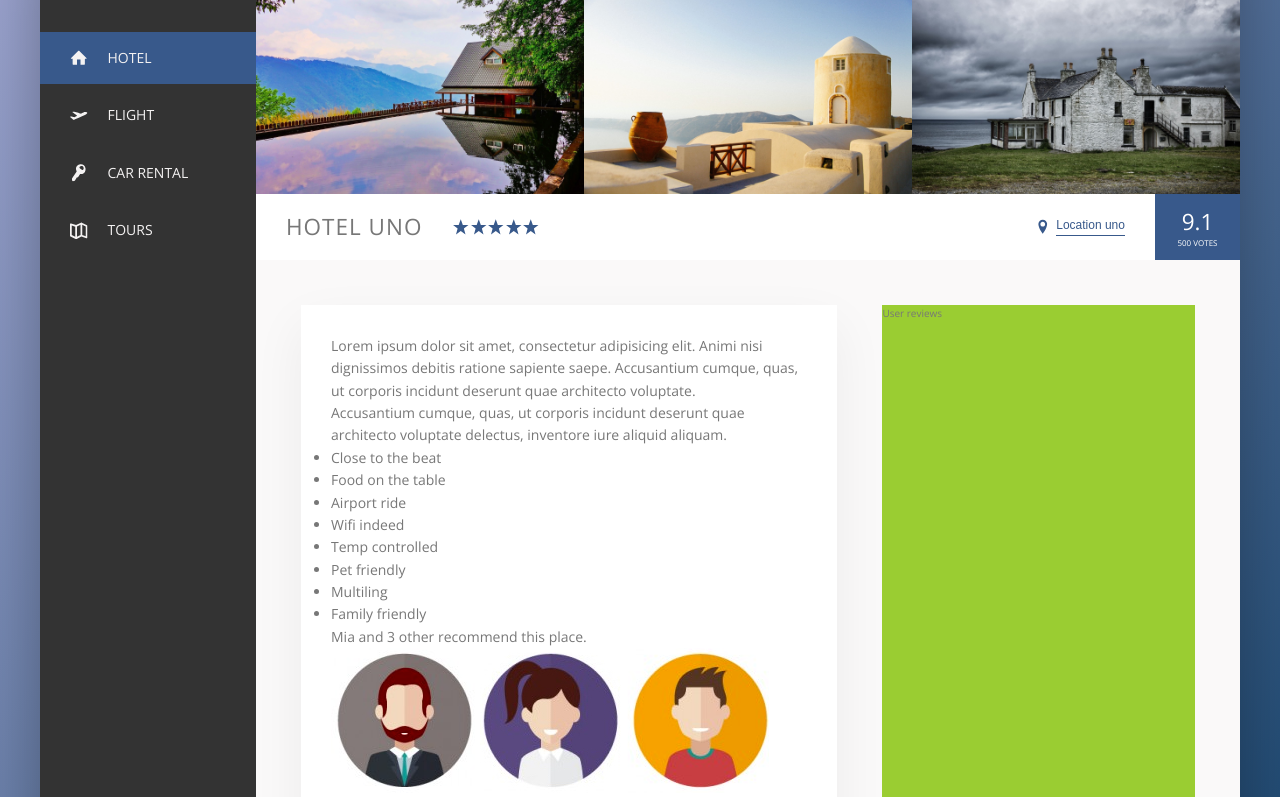
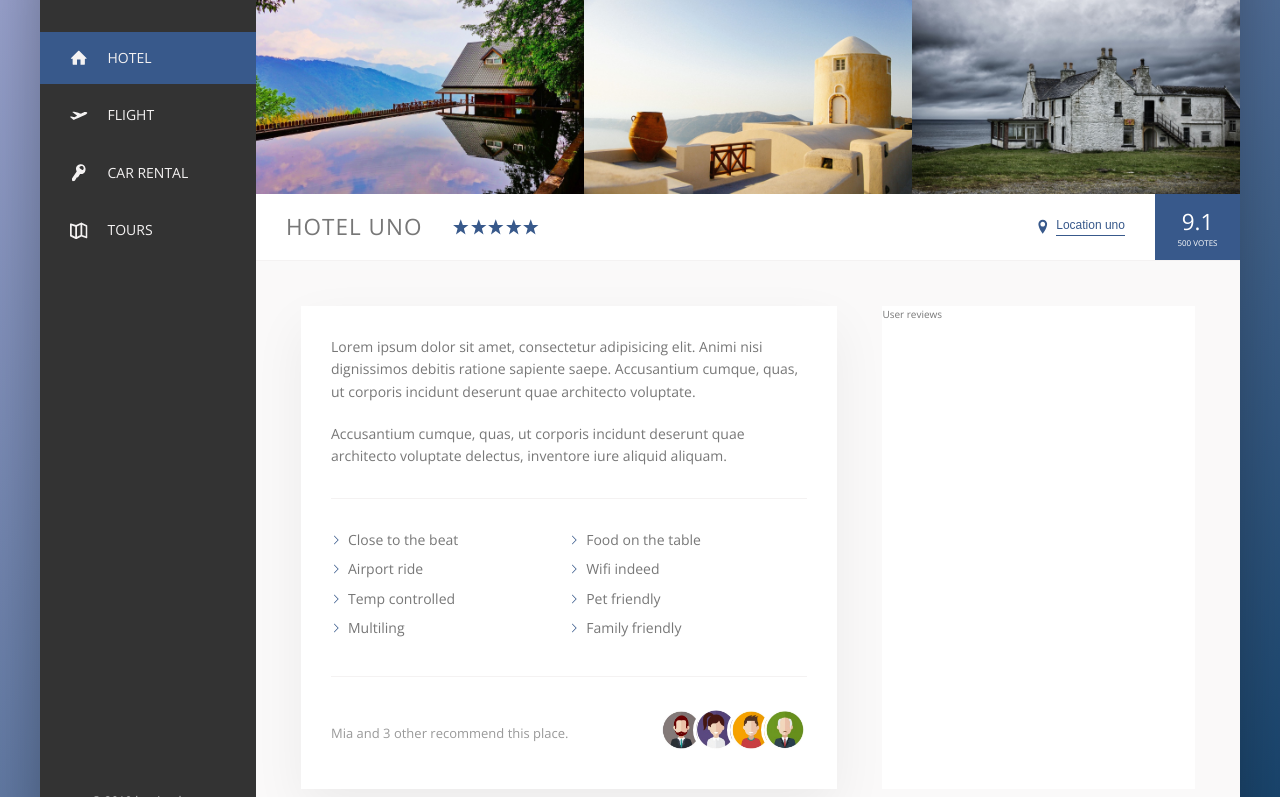
Before and after one commit to nikdsgn/circulator, a website: page index.html in a window 1280 px wide. Shown: the part 153-950 px from the top of the page. Drawn offline with nearby package versions, Linux system fonts and the light colour scheme.

Commit message:
finish description section

```diff
--- a/sass/_base.scss
+++ b/sass/_base.scss
@@ -33,7 +33,7 @@ Grey dark 3: #999
     --shadow-dark: 0 2rem 6rem rgba(0,0,0,.3);
     --shadow-light: 0 2rem 5rem rgba(0,0,0,.06);
 
-    --line: border-bottom: 1px solid var(--color-grey-light-2);
+    --line: 1px solid var(--color-grey-light-2);
 }
 
 * {
--- a/sass/_components.scss
+++ b/sass/_components.scss
@@ -323,3 +323,83 @@
     }
 
 }
+
+////////////////////////////////////////////////////////////////////////////////////////////////////////////////////////
+// PARAGRAPH
+
+.paragraph:not(:last-of-type) {
+    margin-bottom: 2rem;
+}
+
+
+////////////////////////////////////////////////////////////////////////////////////////////////////////////////////////
+// LIST
+
+.list {
+    list-style: none;
+    margin: 3rem 0;
+    padding: 3rem 0;
+    border-top: var(--line);
+    border-bottom: var(--line);
+
+    display: flex;
+    flex-wrap: wrap;
+
+    &__item {
+        flex: 0 0 50%;
+        margin-bottom: .7rem;
+    }
+
+    &__item::before {
+        content: "";
+        display: inline-block;
+        height: 1rem;
+        width: 1rem;
+        margin-right: .7rem;
+
+        // for older browsers *use feature query later
+        //background-image: url(../img/chevron-thin-right.svg);
+        //block-size: cover;
+
+        // for new browsers, masks are used
+        background-color: var(--color-primary);
+        -webkit-mask-image: url(../img/chevron-thin-right.svg);
+        -webkit-mask-size: cover;
+        mask-image: url(../img/chevron-thin-right.svg);
+        mask-size: cover;
+    }
+}
+
+
+////////////////////////////////////////////////////////////////////////////////////////////////////////////////////////
+// RECOMMEND
+
+.recommend {
+    font-size: 1.3rem;
+    color: var(--color-grey-dark-3);
+
+    display: flex;
+    align-items: center;
+
+
+    &__count {
+        margin-right: auto;
+    }
+
+    &__friends {
+
+    }
+
+
+    &__photo {
+        box-sizing: content-box;
+        height: 4rem;
+        width: 4rem;
+        border-radius: 50%;
+        border: 3px solid #fff;
+
+        &:not(:last-child) {
+            margin-right: -1.5rem;
+        }
+    }
+}
--- a/sass/_layout.scss
+++ b/sass/_layout.scss
@@ -67,7 +67,7 @@
 }
 
 .user-reviews {
-    background-color: yellowgreen;
+    background-color: #fff;
     flex: 1;
 
 }
```
Also changed, not shown: css/style.css.
